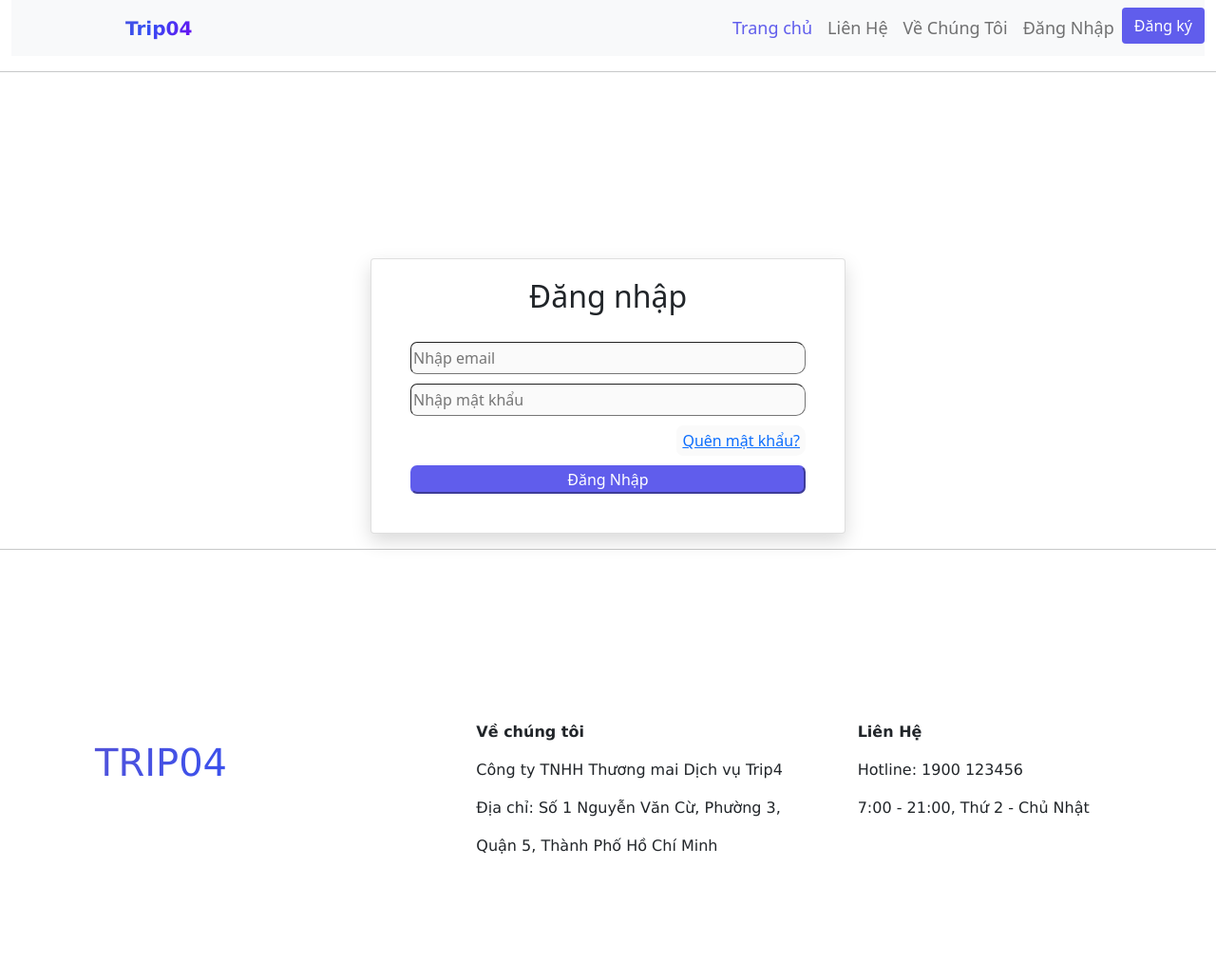
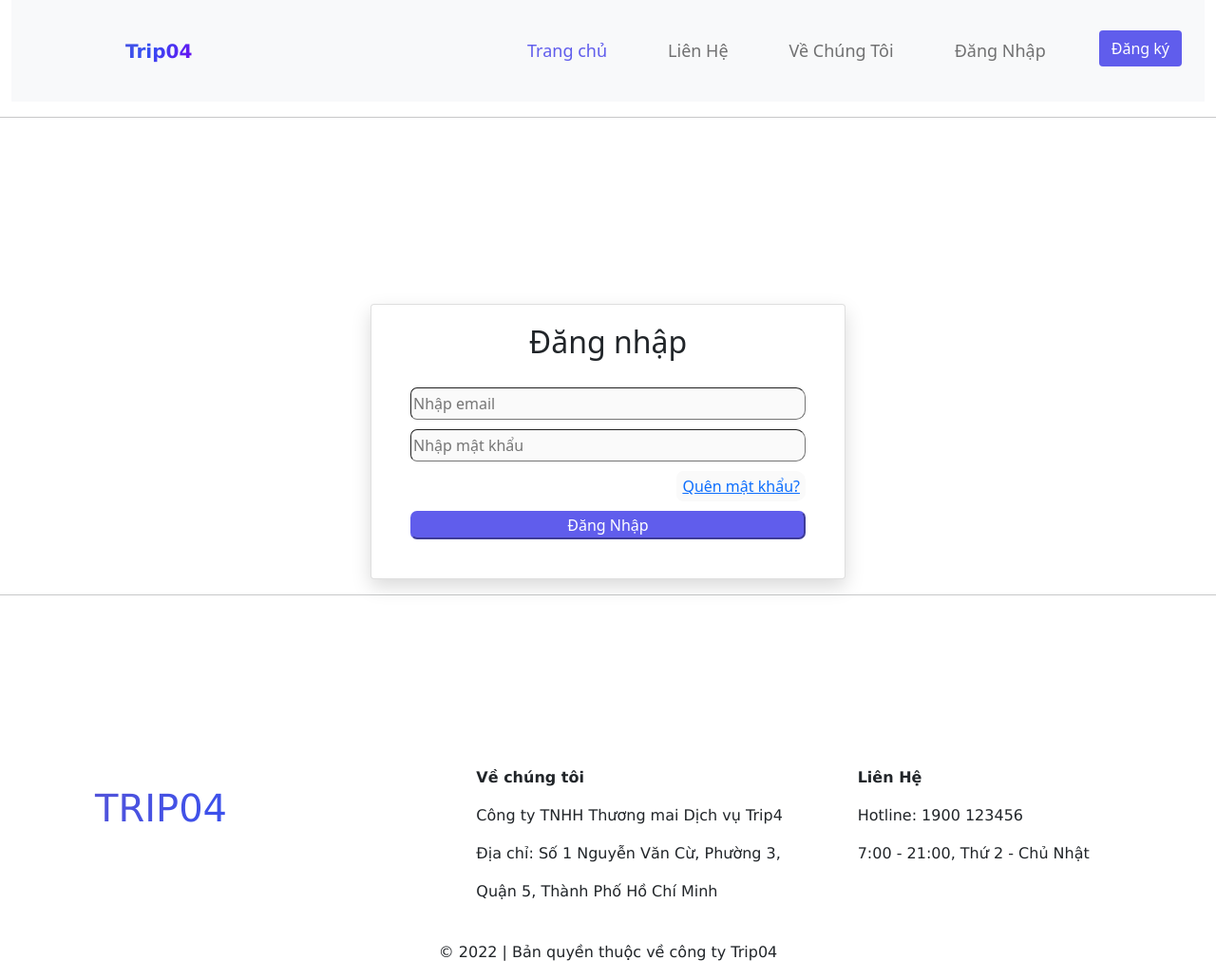
Before and after one commit to bebaoboy/web04_group6, a plain HTML site: page source/Signin.html in a window 1280 px wide. Shown: the whole page at 95% size. Before the commit the page ends 919 px from the top, so only its background shows below. Drawn offline with nearby package versions, Linux system fonts and the light colour scheme.

Commit message:
polished nav bar + add copyright

```diff
--- a/source/Signin.html
+++ b/source/Signin.html
@@ -17,19 +17,19 @@
         <nav class="navbar navbar-expand-lg navbar-light bg-light">
             <a class="logo navbar-brand" href="./Homepage.html">Trip04</a>
             <ul class="navbar-nav ms-auto">
-                <li class="nav-item">
+                <li class="nav-item p-4">
                     <a class="nav-link active-page" aria-current="page" href="./Homepage.html">Trang chủ</a>
                 </li>
-                <li class="nav-item">
+                <li class="nav-item p-4">
                     <a class="nav-link" href="#">Liên Hệ</a>
                 </li>
-                <li class="nav-item">
+                <li class="nav-item p-4">
                     <a class="nav-link" href="#">Về Chúng Tôi</a>
                 </li>
-                <li class="nav-item">
+                <li class="nav-item p-4">
                     <a class="nav-link" href="./Signin.html">Đăng Nhập</a>
                 </li>
-                <li class="nav-item">
+                <li class="nav-item p-4">
                     <button type="button" class="btn-2 btn-primary-2 sign-up">Đăng ký</button>
                 </li>
             </ul>
@@ -83,6 +83,10 @@
                     <p>7:00 - 21:00, Thứ 2 - Chủ Nhật</p>
                 </div>
             </div>
+            <div class="license">
+                <br>
+                <p>© 2022 | Bản quyền thuộc về công ty Trip04</p>
+            </div>
         </footer>
 </body>
 
--- a/source/main.css
+++ b/source/main.css
@@ -130,3 +130,7 @@
         font-size: 1rem;
         border-radius: .25rem;
     }
+
+    .license{
+        text-align: center;
+    }
```
Also changed, not shown: source/Signup.html (+9 -5 lines).
